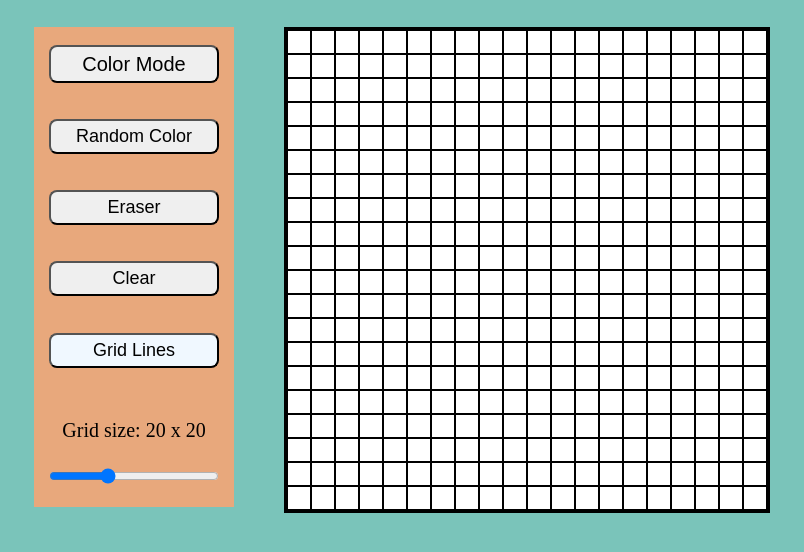
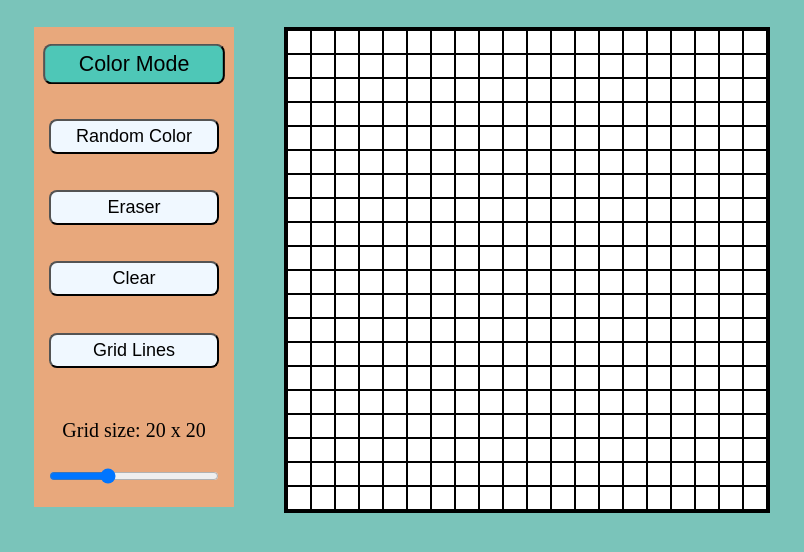
Before and after one commit to adambelko/Etch-A-Sketch, a plain HTML site: page index.html in a window 1280 px wide. In both pictures the pointer is over the button "Color Mode". Shown: the part 148-700 px from the top of the page, without its empty margins (238-1042 px from the left). Drawn offline with Linux system fonts and the light colour scheme.

Commit message:
changed bg of buttons

```diff
--- a/styles.css
+++ b/styles.css
@@ -50,6 +50,13 @@ body {
     padding: 5px;
     border-radius: 8px;
     font-size: 18px;
+    transition: transform .1s;
+    background-color: aliceblue;
+}
+
+.button:hover {
+    background-color: #4ec7b7;
+    transform: scale(1.07);
 }
 
 .currentValue {
```
